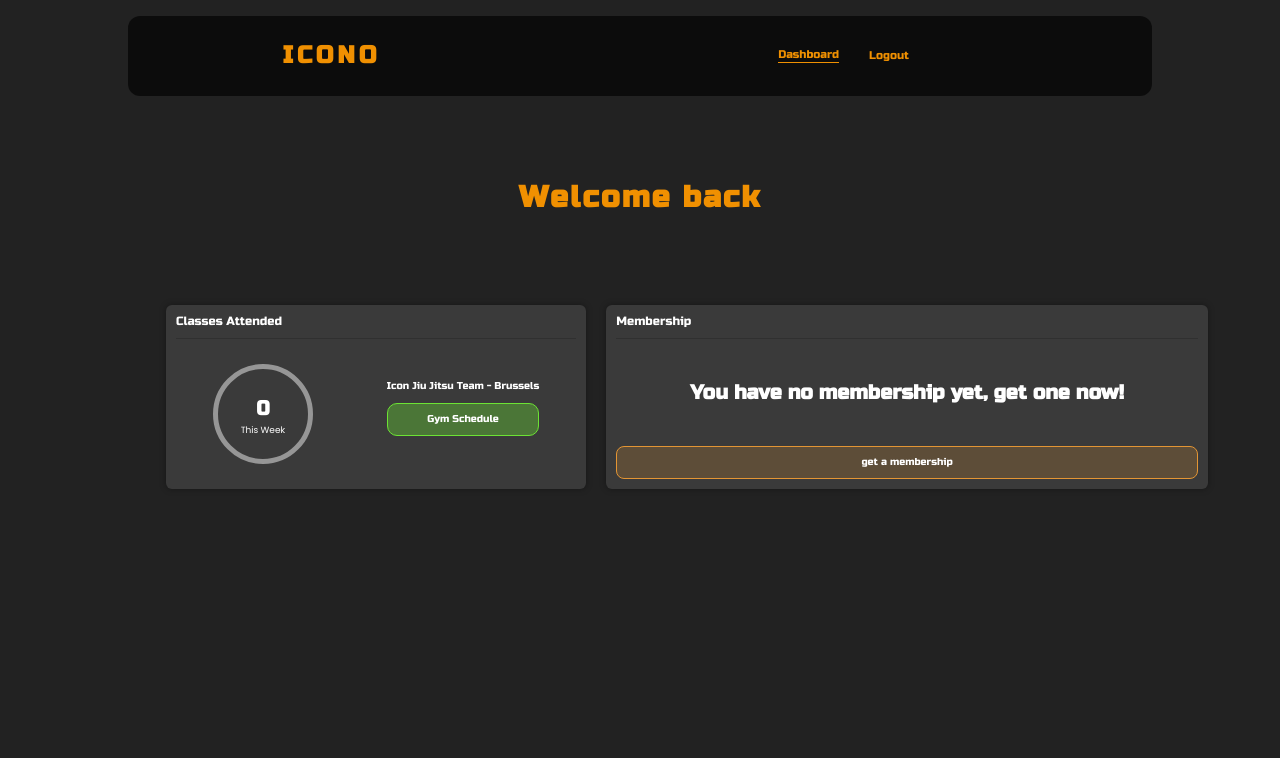
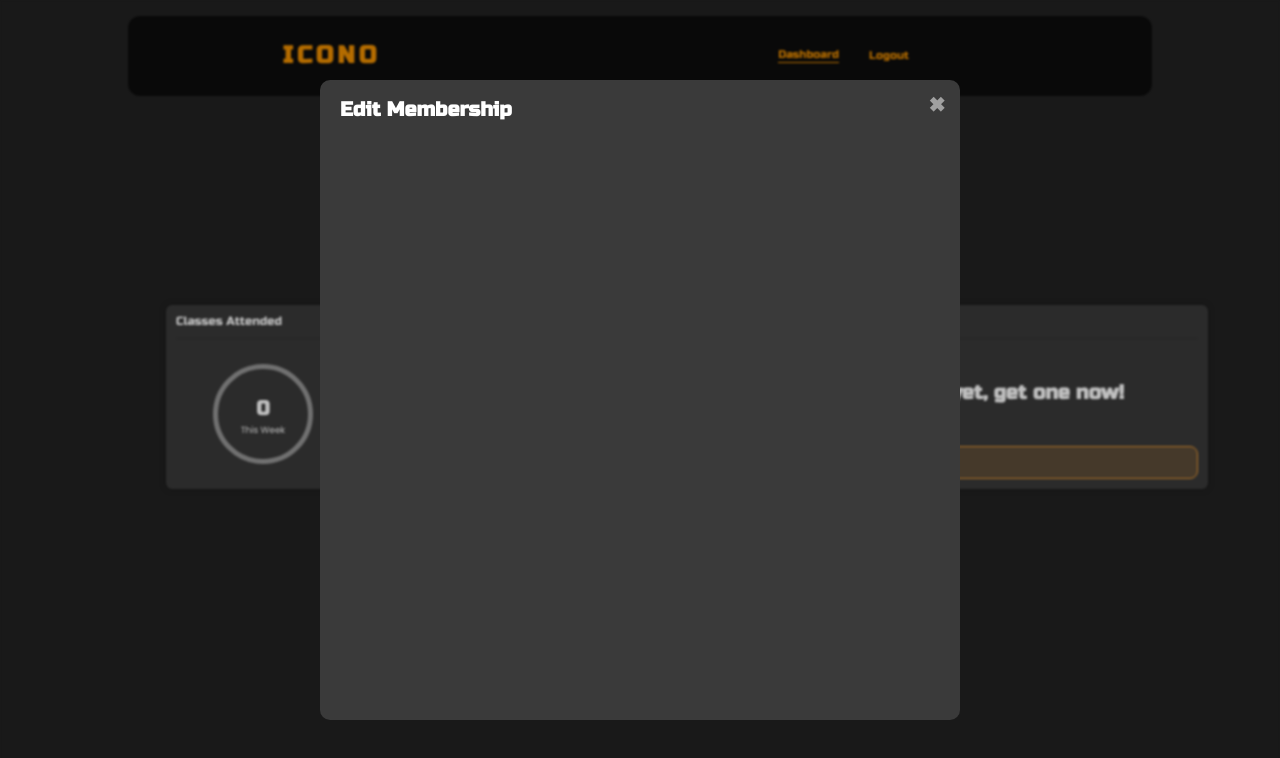
Before and after one commit to Gui-Fernandes21/icono-frontend, a Vue app: page /dashboard in a window 1280 px wide. Shown: the top 758 px of the page. Built offline with nearby package versions, Linux system fonts and the light colour scheme; no server answers; sample sign-in values are in the browser's storage.

Commit message:
base modal added with styles and functionalities

```diff
--- /dev/null
+++ b/src/components/desktop/layout/BaseModal.vue
@@ -0,0 +1,94 @@
+<template>
+	<Teleport to="body">
+		<div class="modal-wrapper" v-if="open">
+      <div class="backdrop"></div>
+      <div class="modal">
+        <span class="close-modal" @click="closeModal">+</span>
+        <header>
+          <slot name="header" />
+        </header>
+
+        <div class="main-section">
+          <slot name="main" />
+        </div>
+
+        <div class="action">
+          <slot name="action" />
+        </div>
+
+      </div>
+		</div>
+	</Teleport>
+</template>
+
+<script>
+export default {
+	props: {
+		open: {
+			type: Boolean,
+			required: true,
+		},
+	},
+  methods: {
+    closeModal() {
+      this.$emit('close-modal');
+    }
+  }
+};
+</script>
+
+<style scoped>
+.modal-wrapper {
+  position: fixed;
+  top: 0;
+  left: 0;
+  width: 100%;
+  height: 100%;
+
+  z-index: 5;
+
+  display: grid;
+  place-items: center;
+}
+.backdrop {
+  position: fixed;
+  top: 0;
+  left: 0;
+  width: 100%;
+  height: 100%;
+  z-index: 5;
+
+  cursor: pointer;
+
+  background: #00000040;
+  backdrop-filter: blur(1px);
+}
+.modal {
+  position: relative;
+  z-index: 6;
+
+  width: 50%;
+  height: 80%;
+  padding: .5rem 2rem;
+
+  background: #3a3a3a;
+  border-radius: 10px;
+  font-family: 'Russo One', sans-serif;
+  font-weight: 100;
+  color: #fff;
+}
+.modal > .close-modal {
+  position: absolute;
+  top: .8rem;
+  right: 1.6rem;
+
+  transform: rotate(45deg);
+
+  color: #a0a0a0;
+  cursor: pointer;
+  user-select: none;
+
+  font-weight: bold;
+  font-size: 3rem;
+}
+</style>
--- a/src/components/desktop/layout/NavBar.vue
+++ b/src/components/desktop/layout/NavBar.vue
@@ -60,7 +60,7 @@ nav {
 	background: #000000a1;
 	border-radius: $s-size;
 	overflow: hidden;
-  z-index: 10;
+  z-index: 3;
 }
 a {
 	color: $base-orange;
--- a/src/components/desktop/views/dashboard/components/MembershipSection.vue
+++ b/src/components/desktop/views/dashboard/components/MembershipSection.vue
@@ -27,19 +27,31 @@
 			</div>
 		</div>
 
+
 		<div class="main-section" v-else>
 			<h1>You have no membership yet, get one now!</h1>
 		</div>
+
 
 		<div class="action">
 			<button v-if="membershipDetails">edit membership</button>
 			<button v-else>get a membership</button>
 		</div>
 	</div>
+
+	<BaseModal :open="true">
+		<template #header>
+			<h1>Edit Membership</h1>
+		</template>
+	</BaseModal>
 </template>
 
 <script>
+import BaseModal from '@/components/desktop/layout/BaseModal.vue';
 export default {
+	components: {
+		BaseModal
+	},
 	methods: {
 		dateFormatter(date) {
 			const rawDate = new Date(+date);
```
